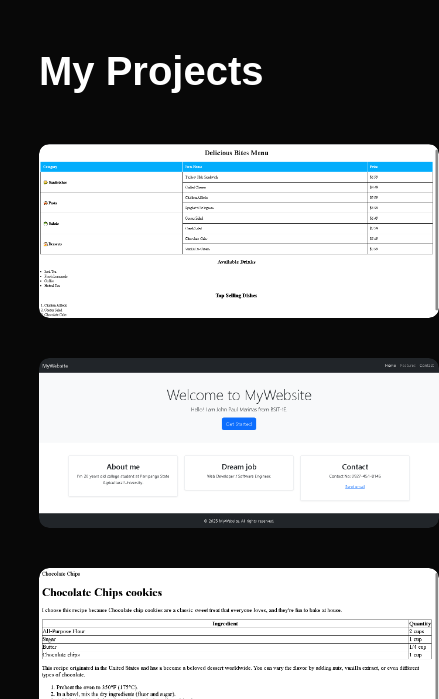
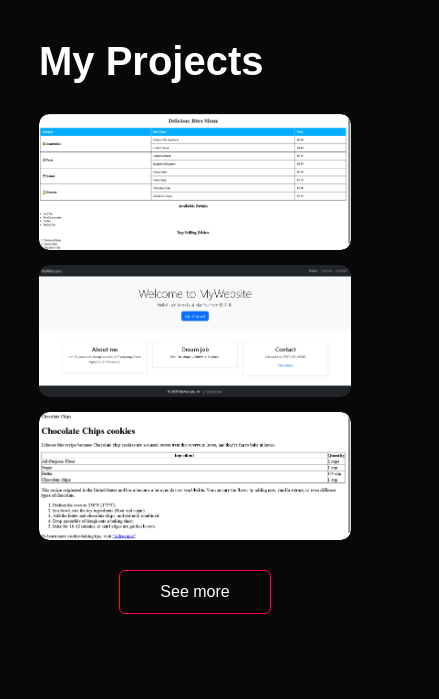
Before and after one commit to ElderSMP/Portfolio, a plain HTML site: page index.html in a window 390 px wide. Shown: the part 2785-3484 px from the top of the page, 439 px wide, since content can reach past the window. Drawn offline with Linux system fonts and the light colour scheme.

Commit message:
Update style.css

```diff
--- a/style.css
+++ b/style.css
@@ -240,14 +240,14 @@ nav .fas {
 
 /* ---------- Projects Section ---------- */
 #projects {
-    padding: 50px 0;
+    padding: 40px 0;
 }
 
 .project-list {
     display: grid;
-    grid-template-columns: repeat(auto-fit, minmax(400px, 1fr));
-    grid-gap: 40px;
-    margin-top: 50px;
+    grid-template-columns: repeat(auto-fit, minmax(280px, 1fr));
+    grid-gap: 20px;
+    margin-top: 30px;
 }
 
 .project {
@@ -258,6 +258,7 @@ nav .fas {
 
 .project img {
     width: 100%;
+    height: auto;
     border-radius: 10px;
     display: block;
     transition: transform 0.5s;
@@ -272,7 +273,20 @@ nav .fas {
 }
 
 #hiddenProjects {
-    margin-top: 40px;
+    margin-top: 30px;
+}
+
+/* Mobile-specific adjustments */
+@media only screen and (max-width: 480px) {
+    .project-list {
+        grid-template-columns: 1fr;
+        grid-gap: 15px;
+    }
+
+    .project img {
+        max-height: 300px;
+        object-fit: cover;
+    }
 }
 
 /* Button container to center the button below projects */
```
